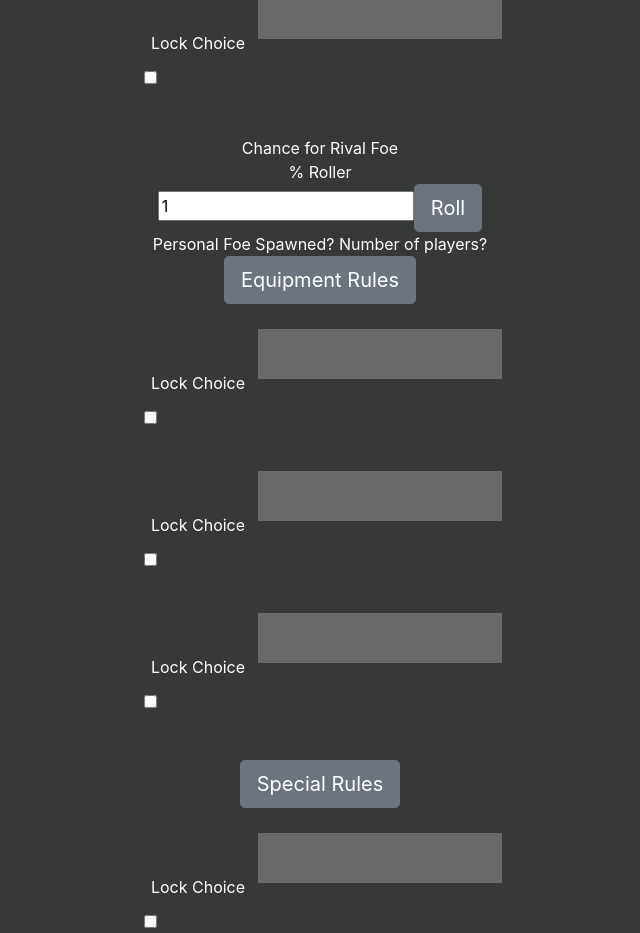
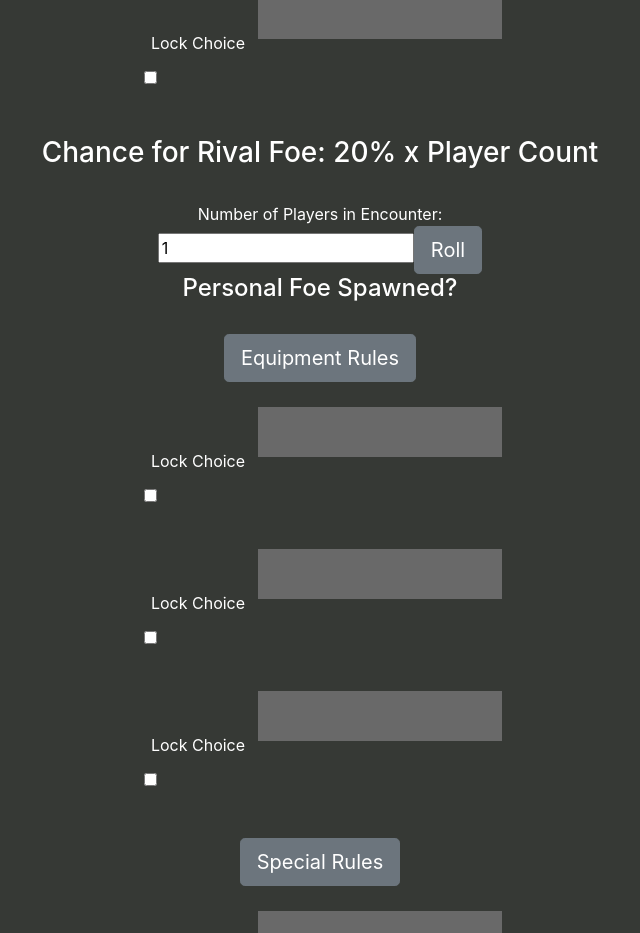
Before and after one commit to Xisifer/encounter-generator, a React (Create React App) app: page / in a window 1280 px wide. Shown: the part 2300-3233 px from the top of the page, without its empty margins (320-960 px from the left). Built offline with nearby package versions, Linux system fonts and the light colour scheme.

Commit message:
Tweaked the text on the Rival Roller for clarity

```diff
--- a/src/App.js
+++ b/src/App.js
@@ -162,9 +162,9 @@ function App() {
           </div>
           {/* PERSONAL FOE ROLLER */}
           <div className="generator-area">
-            Chance for Rival Foe
+            <h3>Chance for Rival Foe: 20% x Player Count</h3>
             <br />
-            % Roller
+            Number of Players in Encounter:
             <br />
             <input
               type="number"
@@ -187,9 +187,8 @@ function App() {
               Roll
             </Button>
             <br />
-            Personal Foe Spawned?{" "}
+            <h4>Personal Foe Spawned?</h4>
             {didFoeSpawn !== undefined && (didFoeSpawn ? "Yes" : "No")}
-            Number of players?
           </div>
           <br />
           {/* GEAR RULES */}
```
